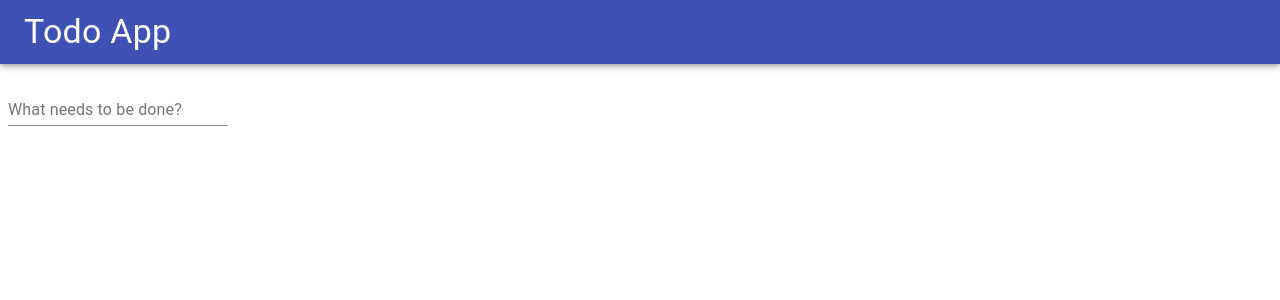
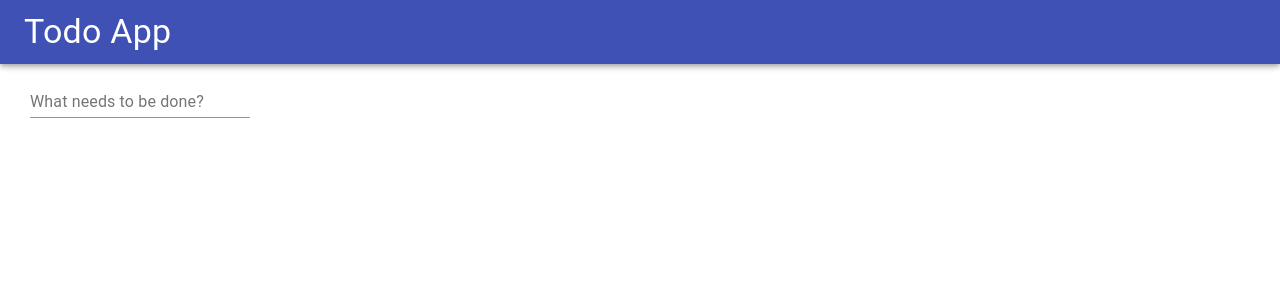
Before and after one commit to h-isobuchi/react-todo, a React (Create React App) app: page / in a window 1280 px wide. Shown: the top 300 px of the page. Built offline with nearby package versions, Linux system fonts and the light colour scheme.

Commit message:
Fixed css

```diff
--- a/src/Form.js
+++ b/src/Form.js
@@ -5,13 +5,12 @@ import { makeStyles } from '@material-ui/core';
 const useStyles = makeStyles(theme => ({
     root: {
         display: 'block',
-        paddingTop: 70,
+        position: 'absolute',
+        top: 70,
+        left: 30,
         todoForm: {
             display: 'inline',
-            width: 200,
-        },
-        addButton: {
-            display: 'inline',
+            maxWidth: 360,
         },
     },
 }));
--- a/src/TodoList.js
+++ b/src/TodoList.js
@@ -13,8 +13,12 @@ import './TodoList.css'
 
 const useStyles = makeStyles((theme) => ({
   root: {
+    display: 'block',
+    position: 'absolute',
     width: '100%',
     maxWidth: 360,
+    top: 120,
+    left: 30,
     backgroundColor: theme.palette.background.paper,
   },
 }));
```
